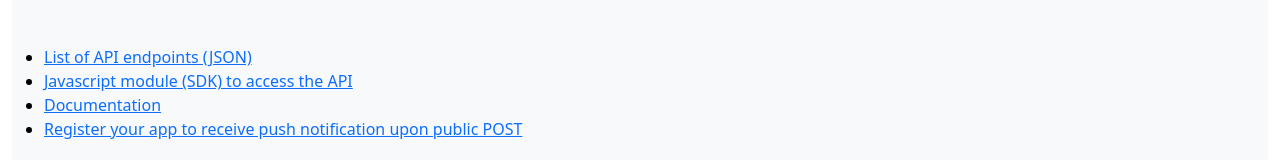
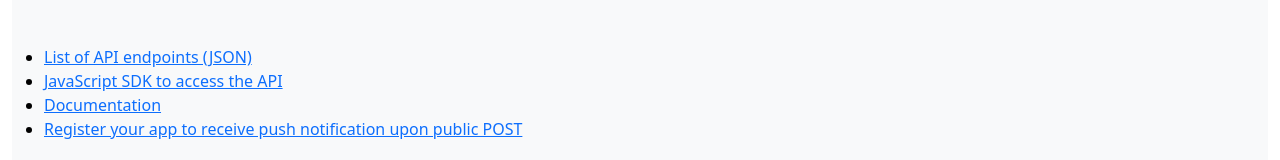
Before and after one commit to securelay/api, a website: page index.html in a window 1280 px wide. Shown: the part 155-315 px from the top of the page. Drawn offline with nearby package versions, Linux system fonts and the light colour scheme.

Commit message:
Updated index.html with SDK URL

```diff
--- a/index.html
+++ b/index.html
@@ -15,7 +15,7 @@
             <div class="text-bg-light pt-5 pb-4">
               <ul>
                 <li><a href="endpoints.json">List of API endpoints (JSON)</a></li>
-                <li><a href="script.js">Javascript module (SDK) to access the API</a></li>
+                <li><a href="https://github.com/securelay/api">JavaScript SDK to access the API</a></li>
                 <li><a href="https://github.com/securelay/specs#api">Documentation</a></li>
                 <li><a href="https://github.com/securelay/apps">Register your app to receive push notification upon public POST</a></li>
               </ul>
```
